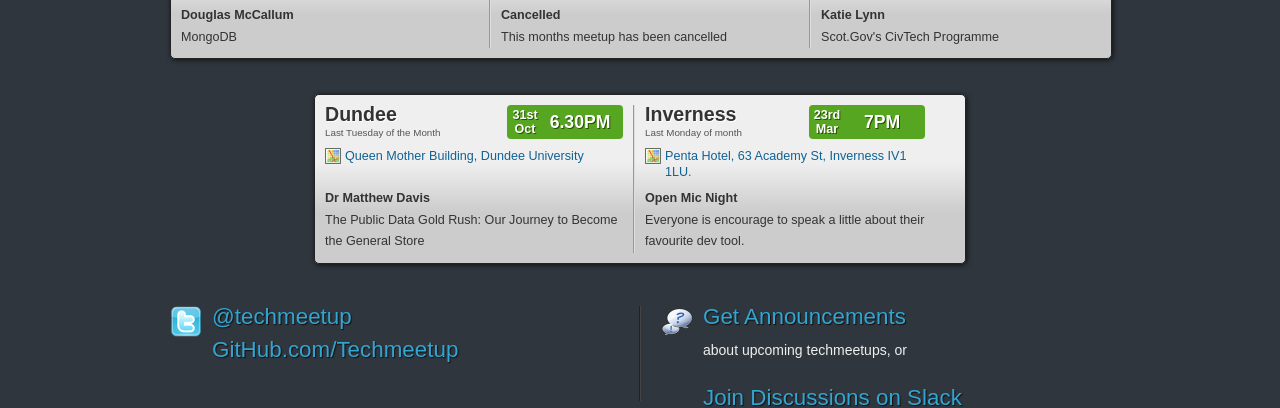
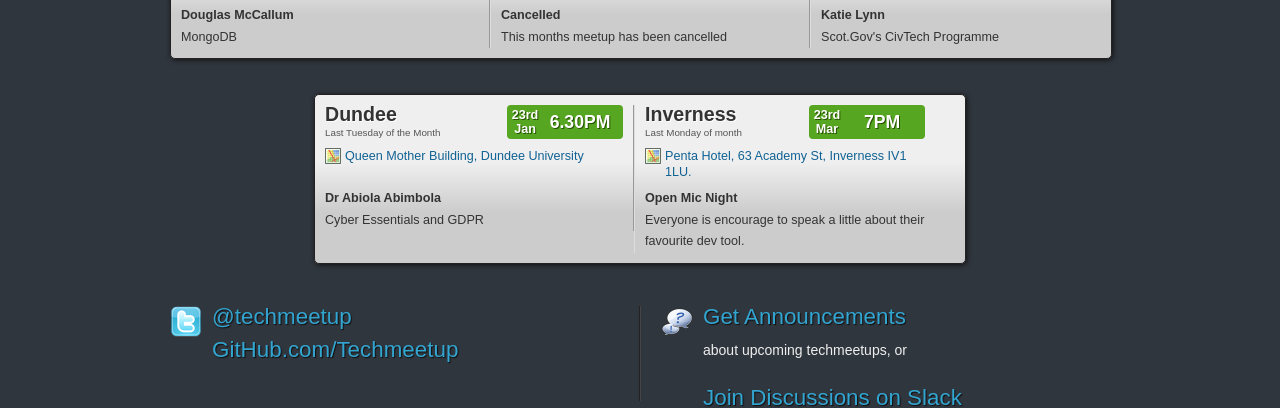
Before and after one commit to techmeetup/techmeetup.co.uk, a Jekyll site: the page built from index.html, in a window 1280 px wide. Shown: the part 488-896 px from the top of the page. Built offline with Jekyll 4.4.1, drawn with Linux system fonts in a browser that asks for light colours.

Commit message:
Update index.json

```diff
--- a/_data/index.json
+++ b/_data/index.json
@@ -32,12 +32,12 @@
   "dundee": {
     "speakers": [
       {
-        "name": "Dr Matthew Davis",
-        "talk": "The Public Data Gold Rush: Our Journey to Become the General Store"
+        "name": "Dr Abiola Abimbola",
+        "talk": "Cyber Essentials and GDPR"
       }
     ],
-    "day": "31st",
-    "month": "Oct"
+    "day": "23rd",
+    "month": "Jan"
   },
   "inverness": {
     "speakers": [
```
